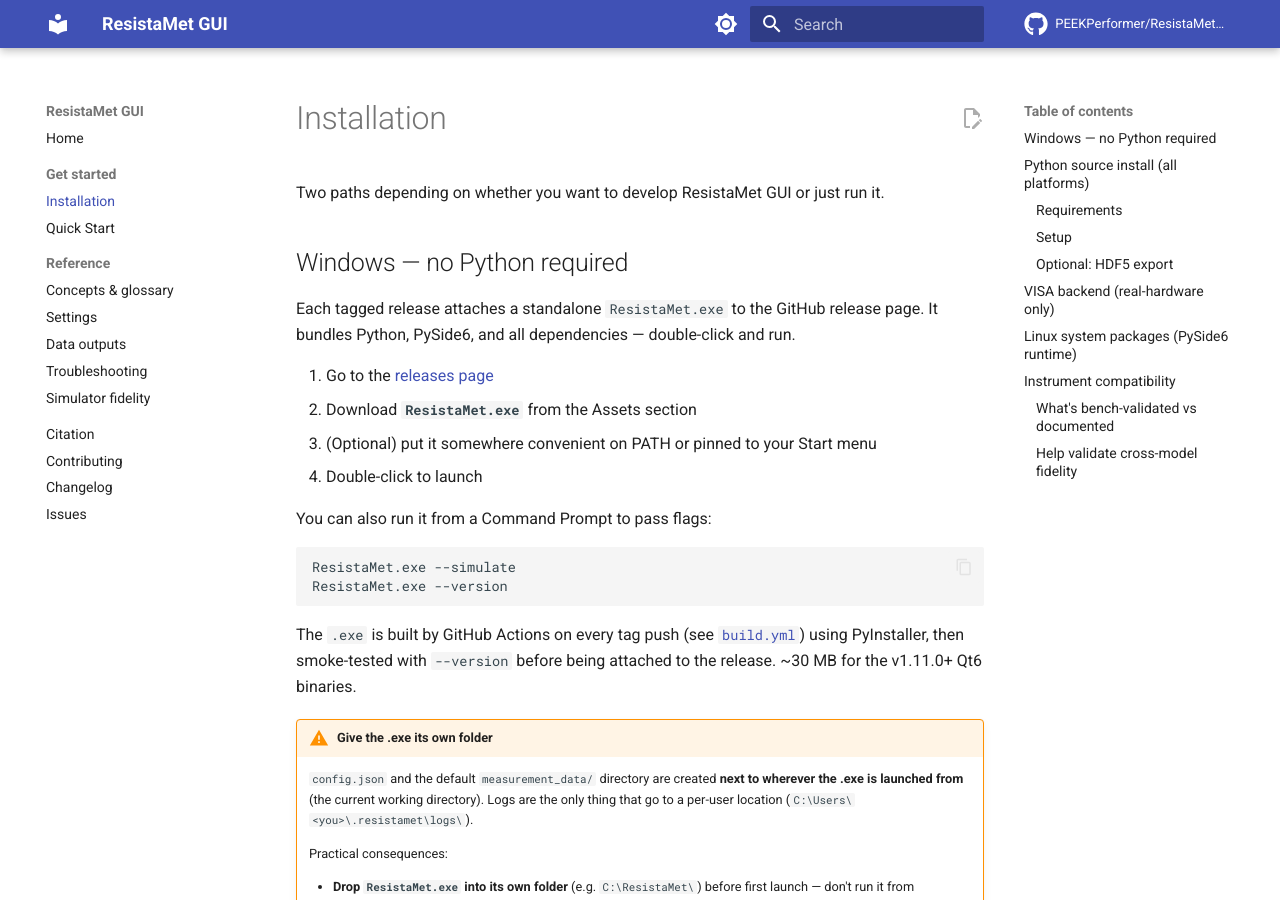
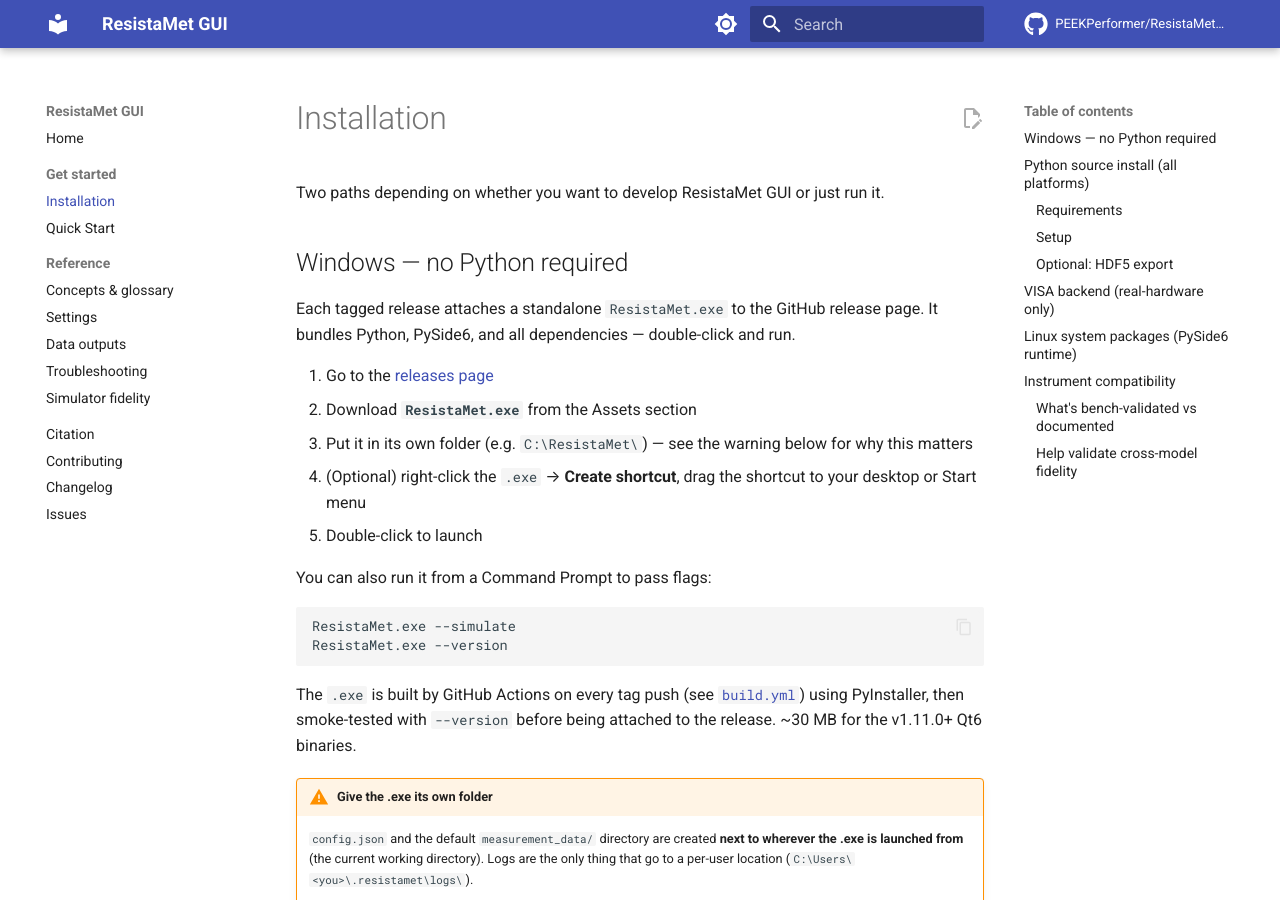
Before and after one commit to PEEKPerformer/ResistaMet-GUI, an MkDocs documentation site: the page built from docs/installation.md, in a window 1280 px wide and 900 px high. Built offline with MkDocs 1.6.1 and Material for MkDocs 9.7.7, drawn with Linux system fonts in a browser that asks for light colours; comment, search, counter and statistics services are not loaded.

Commit message:
docs(installation): replace PATH/pin step with shortcut creation
The "put it somewhere on PATH or pinned to your Start menu" step
contradicted the "give the .exe its own folder" warning right below
(PATH-style placement implies a single shared binary). New step 3
says put it in its own folder; new step 4 covers shortcut creation.

```diff
--- a/docs/installation.md
+++ b/docs/installation.md
@@ -8,8 +8,9 @@
 
 1. Go to the [releases page](https://github.com/PEEKPerformer/ResistaMet-GUI/releases/latest)
 2. Download **`ResistaMet.exe`** from the Assets section
-3. (Optional) put it somewhere convenient on PATH or pinned to your Start menu
-4. Double-click to launch
+3. Put it in its own folder (e.g. `C:\ResistaMet\`) — see the warning below for why this matters
+4. (Optional) right-click the `.exe` → **Create shortcut**, drag the shortcut to your desktop or Start menu
+5. Double-click to launch
 
 You can also run it from a Command Prompt to pass flags:
 
```
